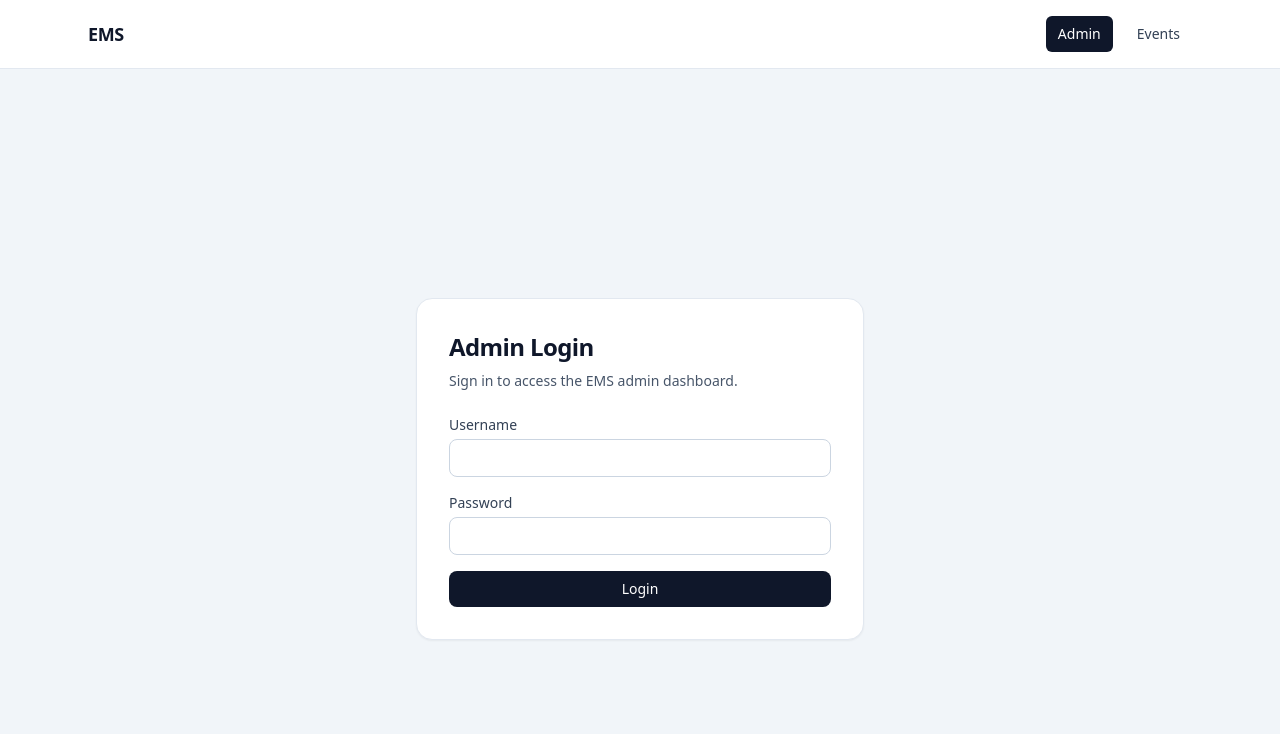
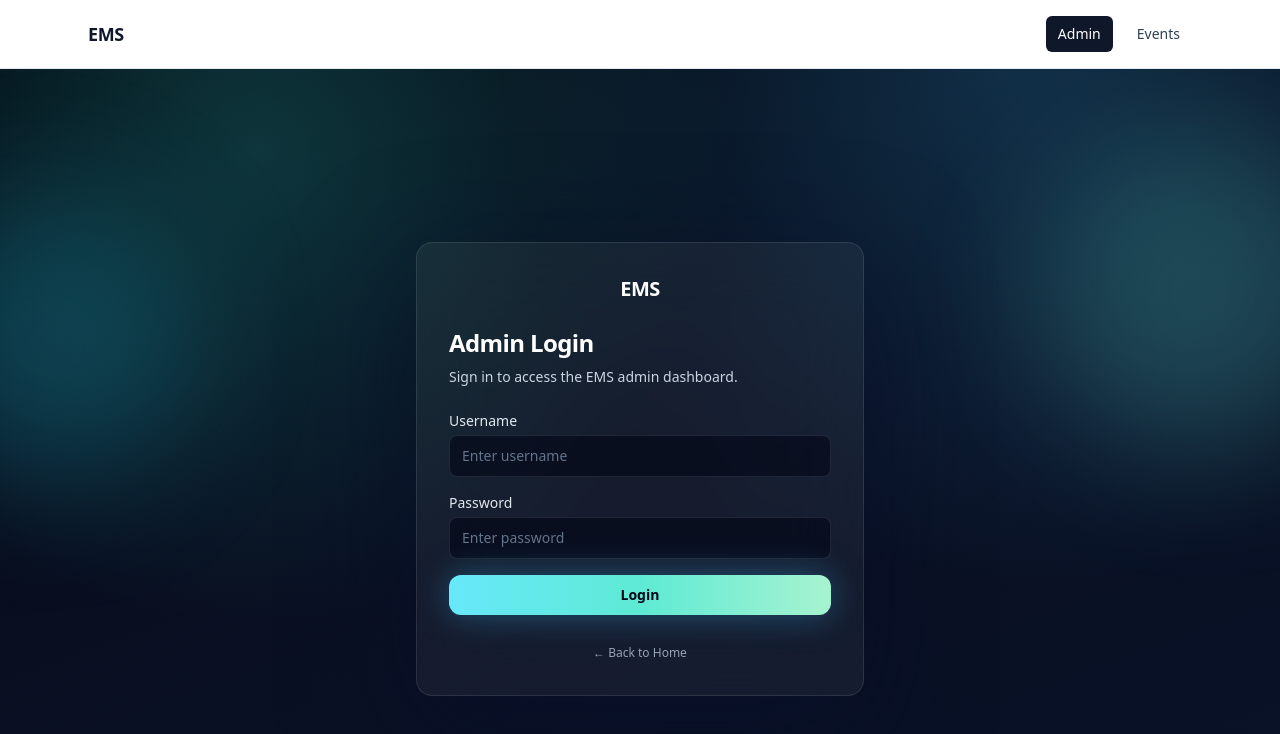
Before and after one commit to ahmedhany102/Event-Mangamenet-System, a React (Vite) app in the folder ems/: page /login in a window 1280 px wide. Shown: the top 734 px of the page. Built offline with nearby package versions, Linux system fonts and the light colour scheme; no server answers.

Commit message:
Enhance UI

```diff
--- a/ems/src/pages/LoginPage.tsx
+++ b/ems/src/pages/LoginPage.tsx
@@ -1,6 +1,6 @@
 import { useState } from 'react'
 import type { FormEvent } from 'react'
-import { Navigate, useNavigate } from 'react-router-dom'
+import { Link, Navigate, useNavigate } from 'react-router-dom'
 
 export default function LoginPage() {
   const navigate = useNavigate()
@@ -10,16 +10,16 @@ export default function LoginPage() {
 
   const isAdmin = localStorage.getItem('isAdmin') === 'true'
   if (isAdmin) {
-    return <Navigate to="/admin/dashboard" replace />
+    return <Navigate to="/admin" replace />
   }
 
   function handleSubmit(e: FormEvent<HTMLFormElement>) {
     e.preventDefault()
     setError('')
 
-    if (username === 'ahmed' && password === '12345') {
+    if (username === 'ahmed' && password === 'ahmed') {
       localStorage.setItem('isAdmin', 'true')
-      navigate('/admin/dashboard', { replace: true })
+      navigate('/admin', { replace: true })
       return
     }
 
@@ -27,16 +27,28 @@ export default function LoginPage() {
   }
 
   return (
-    <main className="flex min-h-screen items-center justify-center bg-slate-100 px-4">
-      <section className="w-full max-w-md rounded-2xl border border-slate-200 bg-white p-8 shadow-sm">
+    <main className="relative isolate flex min-h-screen items-center justify-center overflow-hidden bg-[#05070f] px-4">
+      {/* Background gradients matching Landing Page */}
+      <div className="absolute inset-0 bg-[radial-gradient(circle_at_20%_10%,rgba(45,212,191,0.22),transparent_38%),radial-gradient(circle_at_80%_0%,rgba(56,189,248,0.2),transparent_40%),linear-gradient(160deg,#030712_0%,#0a1023_55%,#081228_100%)]" />
+      <div className="absolute -left-24 top-32 h-72 w-72 rounded-full bg-cyan-400/20 blur-3xl" />
+      <div className="absolute -right-20 top-16 h-80 w-80 rounded-full bg-teal-300/20 blur-3xl" />
+
+      <section className="relative w-full max-w-md rounded-2xl border border-white/10 bg-white/5 p-8 shadow-[0_35px_120px_rgba(8,15,40,0.8)] backdrop-blur-2xl">
+        {/* EMS Logo */}
+        <div className="mb-6 text-center">
+          <Link to="/" className="text-xl font-bold tracking-tight text-white">
+            EMS
+          </Link>
+        </div>
+
         <div className="mb-6">
-          <h1 className="text-2xl font-bold tracking-tight text-slate-900">Admin Login</h1>
-          <p className="mt-2 text-sm text-slate-600">Sign in to access the EMS admin dashboard.</p>
+          <h1 className="text-2xl font-bold tracking-tight text-white">Admin Login</h1>
+          <p className="mt-2 text-sm text-slate-300">Sign in to access the EMS admin dashboard.</p>
         </div>
 
         <form onSubmit={handleSubmit} className="space-y-4">
           <div>
-            <label htmlFor="username" className="mb-1 block text-sm font-medium text-slate-700">
+            <label htmlFor="username" className="mb-1 block text-sm font-medium text-slate-200">
               Username
             </label>
             <input
@@ -44,13 +56,14 @@ export default function LoginPage() {
               type="text"
               value={username}
               onChange={(e) => setUsername(e.target.value)}
-              className="w-full rounded-lg border border-slate-300 px-3 py-2 text-sm focus:border-slate-500 focus:outline-none"
+              className="w-full rounded-lg border border-white/10 bg-slate-950/60 px-3 py-2.5 text-sm text-white placeholder-slate-500 focus:border-cyan-400/50 focus:outline-none"
+              placeholder="Enter username"
               required
             />
           </div>
 
           <div>
-            <label htmlFor="password" className="mb-1 block text-sm font-medium text-slate-700">
+            <label htmlFor="password" className="mb-1 block text-sm font-medium text-slate-200">
               Password
             </label>
             <input
@@ -58,20 +71,27 @@ export default function LoginPage() {
               type="password"
               value={password}
               onChange={(e) => setPassword(e.target.value)}
-              className="w-full rounded-lg border border-slate-300 px-3 py-2 text-sm focus:border-slate-500 focus:outline-none"
+              className="w-full rounded-lg border border-white/10 bg-slate-950/60 px-3 py-2.5 text-sm text-white placeholder-slate-500 focus:border-cyan-400/50 focus:outline-none"
+              placeholder="Enter password"
               required
             />
           </div>
 
-          {error ? <p className="text-sm font-medium text-rose-700">{error}</p> : null}
+          {error ? <p className="text-sm font-medium text-rose-300">{error}</p> : null}
 
           <button
             type="submit"
-            className="w-full rounded-lg bg-slate-900 px-4 py-2 text-sm font-medium text-white hover:bg-slate-800"
+            className="w-full rounded-xl bg-gradient-to-r from-cyan-300 via-teal-300 to-emerald-200 px-4 py-2.5 text-sm font-semibold text-slate-950 shadow-[0_0_35px_rgba(56,189,248,0.35)] transition hover:-translate-y-0.5"
           >
             Login
           </button>
         </form>
+
+        <div className="mt-6 text-center">
+          <Link to="/" className="text-xs text-slate-400 transition hover:text-slate-200">
+            &larr; Back to Home
+          </Link>
+        </div>
       </section>
     </main>
   )
```
